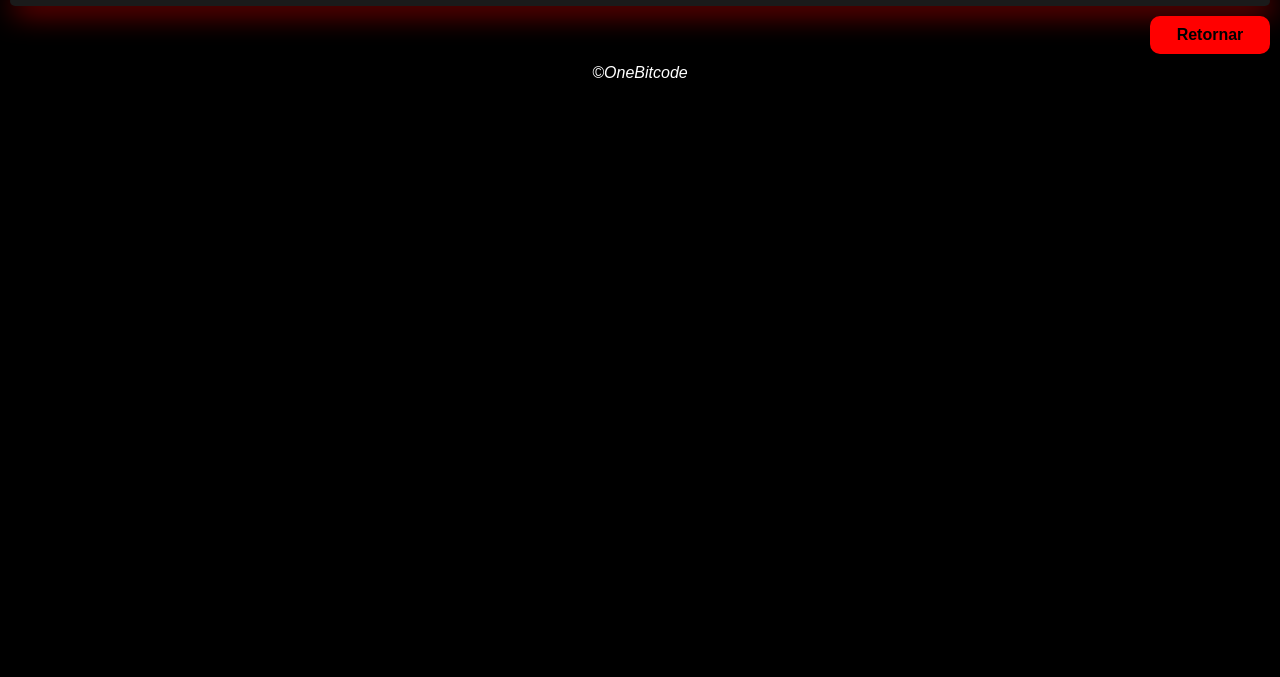
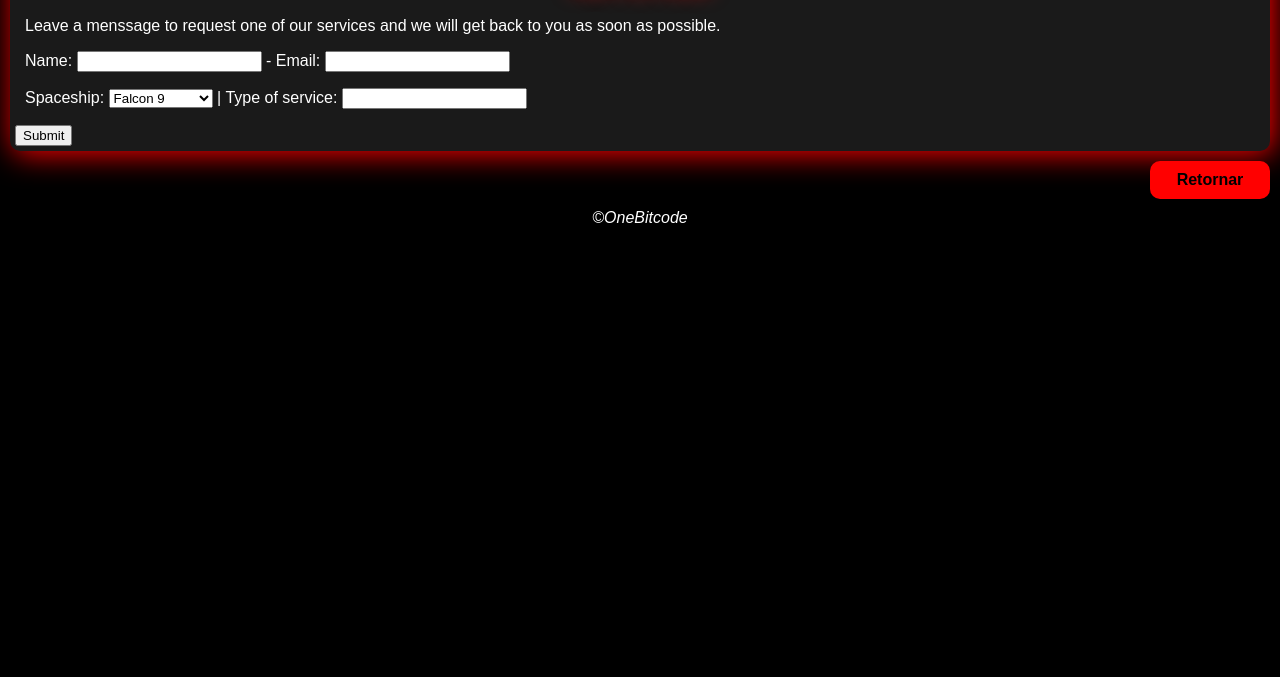
Before and after one commit to ToKolob/Estudos, a plain HTML site: page Onebitcode/006 O primeiro site/page2.html in a window 1280 px wide. Shown: the part 123-800 px from the top of the page. Drawn offline with Linux system fonts and the light colour scheme.

Commit message:
lunchtime

```diff
--- a/Onebitcode/006 O primeiro site/page2.html
+++ b/Onebitcode/006 O primeiro site/page2.html
@@ -24,6 +24,37 @@
         <hr>
     </header>
     <section>
+        <h2>Hire Us Now</h2>
+        <p>Leave a menssage to request one of our services and we will get back to you as soon as possible.</p>
+        <form action="">
+            <p>
+                <label for="name">Name:</label>
+                <input type="text" id="name" name="name"> -
+                <label for="email">Email:</label>
+                <input type="email" name="emial" id="email">
+            </p>
+            <p>
+                <label for="spaceship">Spaceship: </label>
+                <select name="spaceship" id="spaceship">
+                    <option value="space1">Falcon 9</option>
+                    <option value="space2">Falcon Heavy</option>
+                </select>
+                 |
+                <label for="type">Type of service: </label>
+                <input type="search" name="type" id="type" list="services">
+
+                <datalist id="services">
+                    <option value="Space Launch Services"></option>
+                    <option value="Satellite Deployment"></option>
+                    <option value="Crewed Space Missions"></option>
+                    <option value="Interplanetary Transportation"></option>
+                </datalist>
+            </p>
+            <input type="submit" value="Submit">
+
+
+        </form>
+
 
     </section>
     <footer>
```
Also changed, not shown: Onebitcode/006 O primeiro site/page1.html (+10 -2 lines), Onebitcode/006 O primeiro site/spaceship1.jpg (added), Onebitcode/006 O primeiro site/spaceship2.jpg (added), Onebitcode/006 O primeiro site/spacex.png.
